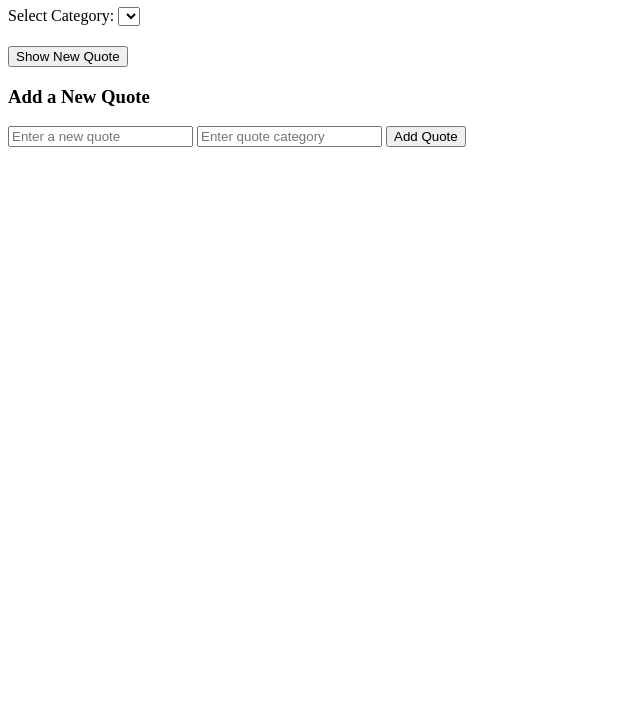
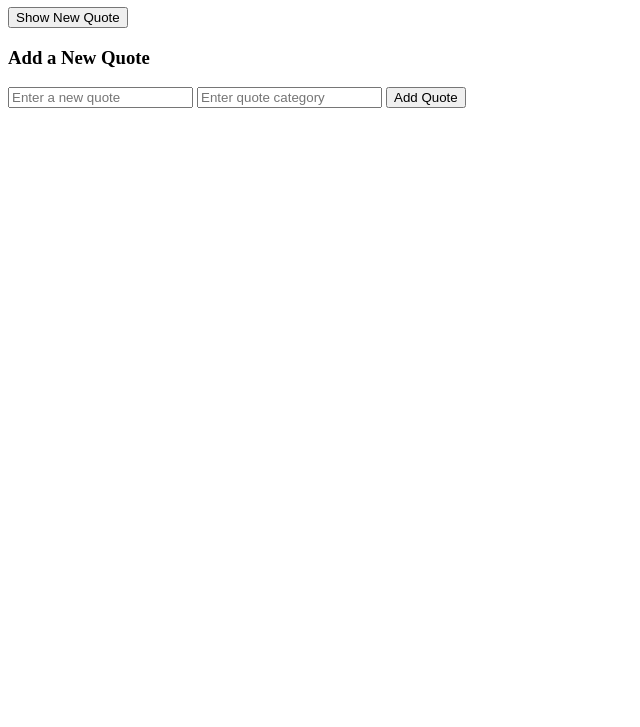
Before and after one commit to mandyrenee06/alx_fe_javascript, a plain HTML site: page dom-manipulation/index.html in a window 1280 px wide. Shown: the part 73-800 px from the top of the page, without its empty margins (0-640 px from the left). Drawn offline with Linux system fonts and the light colour scheme.

Commit message:
Update index.html

```diff
--- a/dom-manipulation/index.html
+++ b/dom-manipulation/index.html
@@ -1,21 +1,18 @@
 <!DOCTYPE html>
 <html lang="en">
 <head>
-  <meta charset="UTF-8" />
-  <meta name="viewport" content="width=device-width, initial-scale=1.0" />
+  <meta charset="UTF-8">
+  <meta name="viewport" content="width=device-width, initial-scale=1.0">
   <title>Dynamic Quote Generator</title>
 </head>
+<body>
 
-<body>
   <h1>Dynamic Quote Generator</h1>
 
-  <div>
-    <label for="categorySelect">Select Category: </label>
-    <select id="categorySelect"></select>
-  </div>
+  <!-- Display Area -->
+  <div id="quoteDisplay"></div>
 
-  <div id="quoteDisplay" style="margin-top: 20px; font-size: 20px;"></div>
-
+  <!-- Button for new quote -->
   <button id="newQuote">Show New Quote</button>
 
   <h3>Add a New Quote</h3>
```
